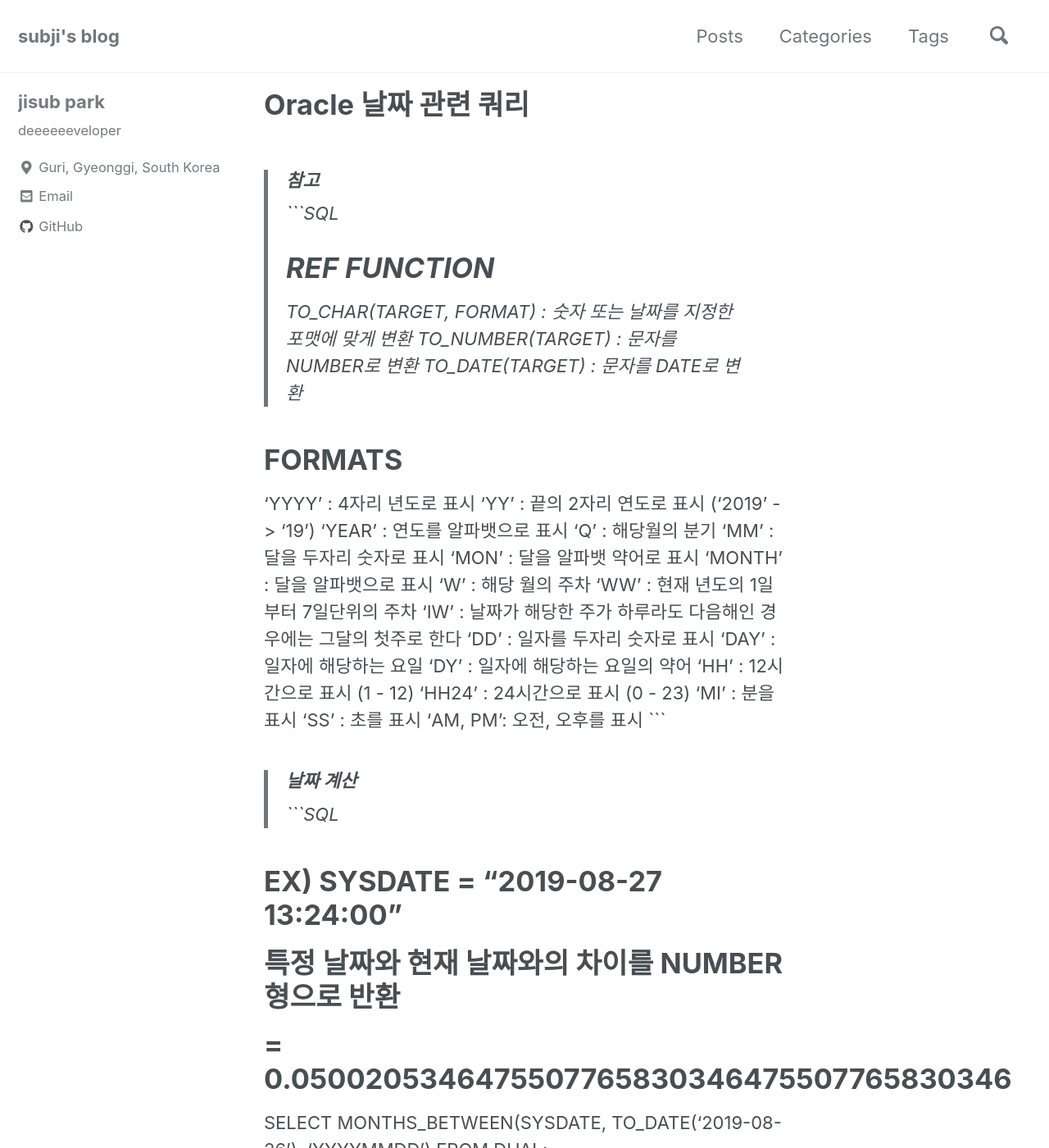
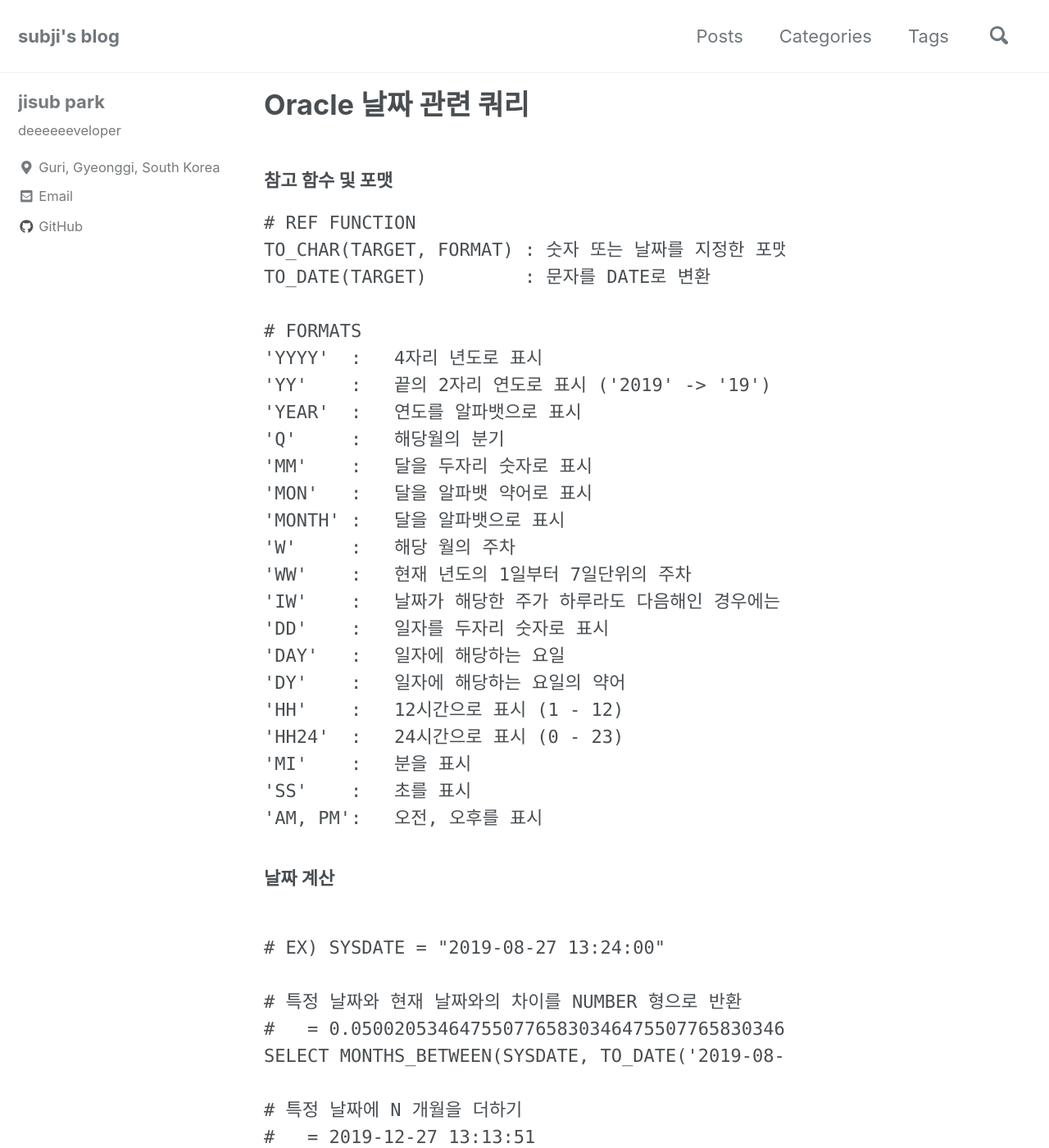
Before and after one commit to subji/subji.github.io, a Jekyll site: the page built from _posts/2019-08-27-oracle-getweeknumberofyear-howto.md, in a window 1280 px wide and 1400 px high. Shown: the whole window at 82% size. Built offline with Jekyll 4.4.1, drawn with Linux system fonts in a browser that asks for light colours; cached includes are drawn as plain includes; nearby versions of some CDN libraries; comment, search, counter and statistics services are not loaded; some of the changed text lies outside the part shown.

Commit message:
20190827134720

````diff
--- a/_posts/2019-08-27-oracle-getweeknumberofyear-howto.md
+++ b/_posts/2019-08-27-oracle-getweeknumberofyear-howto.md
@@ -4,11 +4,10 @@ date: 2019-08-27
 categories: posts
 tags: ["oracle", "sql"]
 ---
-> ### 참고
+### 참고 함수 및 포맷
 ```SQL
 # REF FUNCTION
 TO_CHAR(TARGET, FORMAT) : 숫자 또는 날짜를 지정한 포맷에 맞게 변환
-TO_NUMBER(TARGET)       : 문자를 NUMBER로 변환
 TO_DATE(TARGET)         : 문자를 DATE로 변환
 
 # FORMATS
@@ -31,7 +30,7 @@ TO_DATE(TARGET)         : 문자를 DATE로 변환
 'SS'    :   초를 표시
 'AM, PM':   오전, 오후를 표시
 ```
-> ### 날짜 계산
+### 날짜 계산
 ```SQL
 
 # EX) SYSDATE = "2019-08-27 13:24:00"
@@ -93,6 +92,7 @@ SELECT TRUNC(SYSDATE, 'Q') 'N분기' FROM DUAL;
 SELECT TRUNC((TRUNC(SYSDATE) - TRUNC(TRUNC(SYSDATE, 'YY'), 'D')) / 7) + 1
 # 월요일 기준
 SELECT TRUNC((TRUNC(SYSDATE) - TRUNC(TRUNC(SYSDATE, 'YY'), 'IW')) / 7) + 1
+```
 
 출처:   [오라클 TRUNC 날짜 기능](https://m.blog.naver.com/PostView.nhn?blogId=tsum3000&logNo=80085482543&proxyReferer=http%3A%2F%2Fwww.google.com%2Furl%3Fsa%3Dt%26rct%3Dj%26q%3D%26esrc%3Ds%26source%3Dweb%26cd%3D2%26ved%3D2ahUKEwjrzp7Ix5jkAhXYAYgKHedECDwQFjABegQIAhAB%26url%3Dhttp%253A%252F%252Fm.blog.naver.com%252Ftsum3000%252F80085482543%26usg%3DAOvVaw2cxD2EDcWalzKEo5FBas6L)
         [SYSDATE 기준 일자관련 다양한 표현2](https://rocabilly.tistory.com/273)
````
